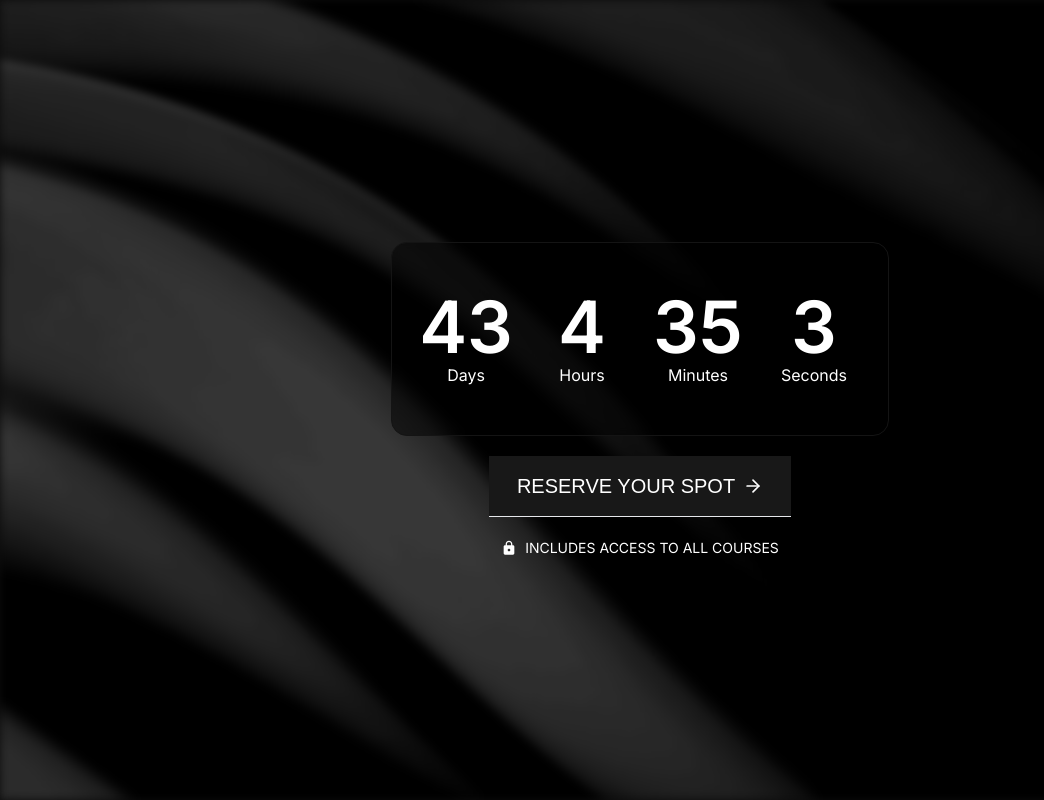
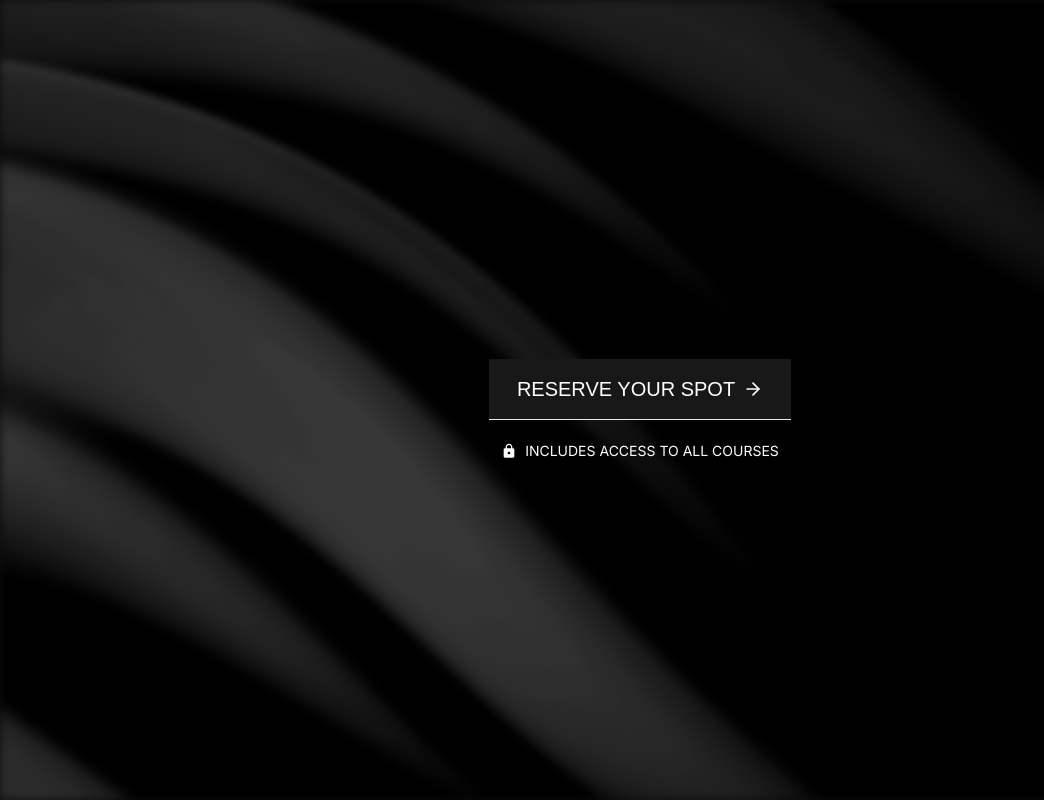
Before and after one commit to S-P-H-E/stoic-landing, a Next.js app: page /countdown in a window 1280 px wide. Shown: the whole page, without its empty margins (0-1044 px from the left). Built offline with nearby package versions, Linux system fonts and the light colour scheme.

Commit message:
test hydration

```diff
--- a/app/(pages)/countdown/page.tsx
+++ b/app/(pages)/countdown/page.tsx
@@ -53,7 +53,7 @@ export default function Countdown() {
             </div>
 
             {/* <h1 className='text-3xl font-semibold pb-5'>February 5, 2024</h1> */}
-            <div className='flex bg-black/50 backdrop-blur-sm p-6 rounded-2xl gap-4 border border-[#141414]'>
+{/*            <div className='flex bg-black/50 backdrop-blur-sm p-6 rounded-2xl gap-4 border border-[#141414]'>
                 <div className='flex flex-col items-center p-6 rounded-md w-[100px]'>
                     <p className='text-7xl font-semibold'>{timeLeft.days}</p>
                     Days
@@ -67,9 +67,8 @@ export default function Countdown() {
                 <div className='flex flex-col items-center p-6 rounded-md w-[100px]'>
                     <p className='text-7xl font-semibold'>{timeLeft.seconds}</p> Seconds
                 </div>
+            </div>*/}
 
-
-            </div>
             <button
                 onClick={handleButtonClick}
                 disabled={isPending}
```
